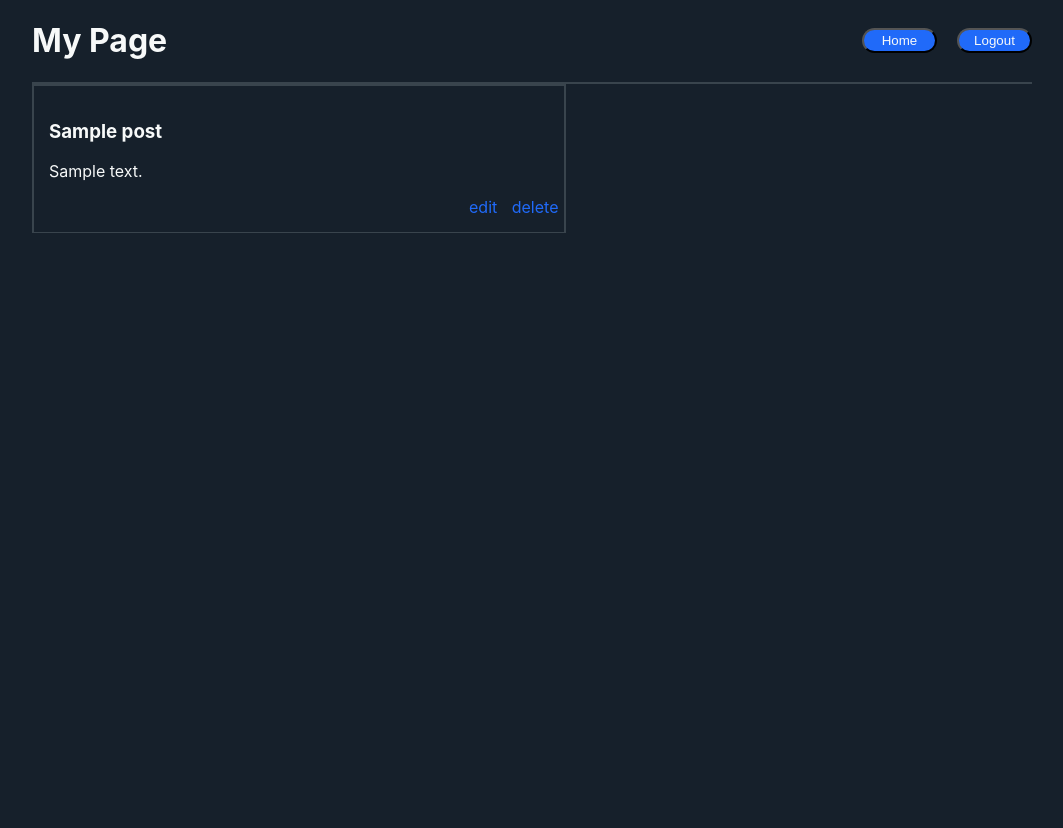
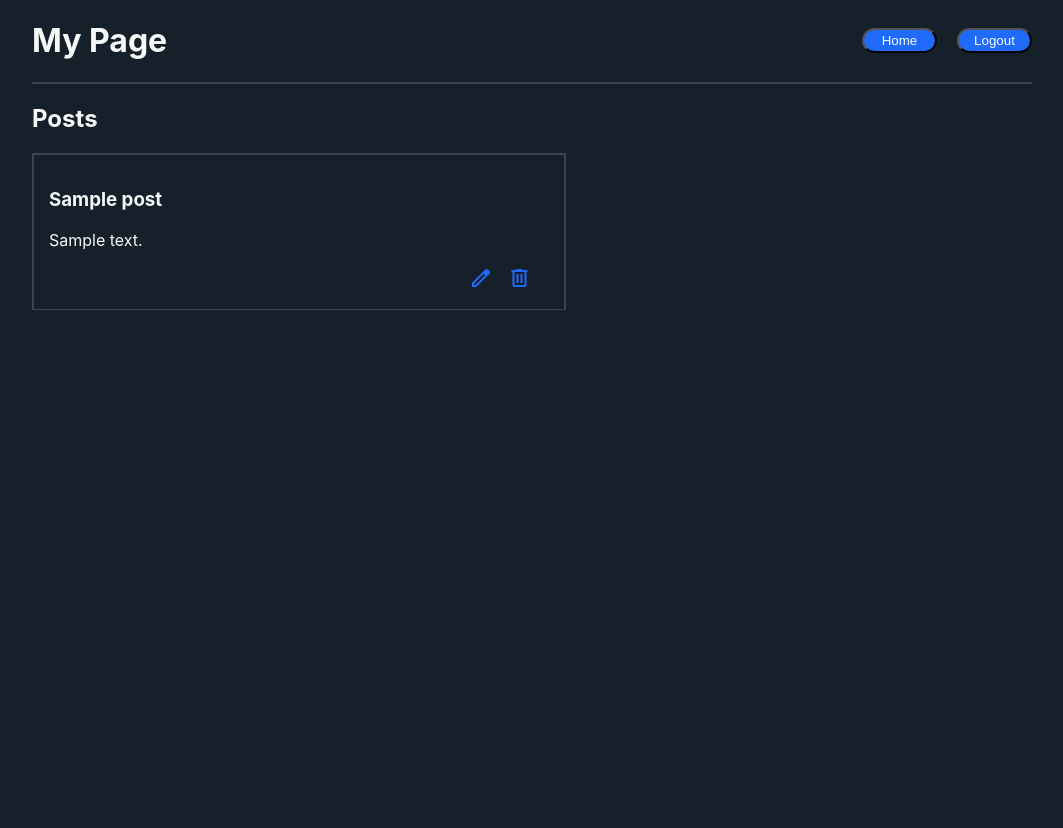
Before and after one commit to DelaurierDev/thritter_app, a Flask app: page /mypage in a window 1280 px wide. Shown: the whole page, without its empty margins (108-1171 px from the left). Before the commit the page ends 233 px from the top, so only its background shows below. Run offline with Flask 3, Linux system fonts and the light colour scheme; the visitor is signed in with stand-in values (Sample User, id 1); tables that the repository leaves empty or names only in its code hold one stand-in row (values such as "Sample post").

Commit message:
adding some styling and icons

```diff
--- a/flask_app/models/user.py
+++ b/flask_app/models/user.py
@@ -79,3 +79,13 @@ class User:
             flash("Passwords do not match!")
             is_valid = False
         return is_valid
+
+    @classmethod
+    def get_by_id(cls, data):
+        query = '''
+        SELECT *
+        FROM users
+        WHERE id = %(id)s
+        '''
+        results = connectToMySQL(mydb).query_db(query,data)
+        return results[0]
--- a/flask_app/static/style.css
+++ b/flask_app/static/style.css
@@ -117,3 +117,7 @@ a{
     background: #39444D;
     border-radius: 25px;
     }
+
+.myposts{
+    width: 549px;
+}
--- a/flask_app/templates/myaccount.html
+++ b/flask_app/templates/myaccount.html
@@ -5,6 +5,7 @@
     <meta http-equiv="X-UA-Compatible" content="IE=edge">
     <meta name="viewport" content="width=device-width, initial-scale=1.0">
     <link rel="stylesheet" href="{{ url_for('static', filename='style.css') }}">
+    <link rel="stylesheet" href="https://fonts.googleapis.com/css2?family=Material+Symbols+Outlined:opsz,wght,FILL,GRAD@48,400,0,0" />
     <title>Thritter</title>
 </head>
 <body>
@@ -20,18 +21,26 @@
         </div>
     </div>
     <div>
-        <div>
-            {%for post in posts%}
-            <div class="post">
-                <h3>{{post.post_title}}</h3>
-                <p>{{post.post_contents}}</p>
-                <div class="links">
-                    <a href="/posts/edit/{{post.id}}" class = "link">edit</a>
-                    <a href="/posts/delete/{{post.id}}" class="link">delete</a>
+        <div class="myposts">
+            <h2>Posts</h2>
+            <div class="posts">
+                {%for post in posts%}
+                <div class="post">
+                    <h3>{{post.post_title}}</h3>
+                    <p>{{post.post_contents}}</p>
+                    <div class="links">
+                        <a href="/posts/edit/{{post.id}}" class = "link"><span class="material-symbols-outlined">
+                            edit
+                            </span></a>
+                        <a href="/posts/delete/{{post.id}}" class="link"><span class="material-symbols-outlined">
+                            delete
+                            </span></a>
+                    </div>
                 </div>
+                         {%endfor%}
             </div>
 
-            {%endfor%}
+
         </div>
     </div>
 </body>
```
Also changed, not shown: flask_app/controllers/posts.py (+8 -0 lines), flask_app/templates/page.html (added, +13 -0 lines).
